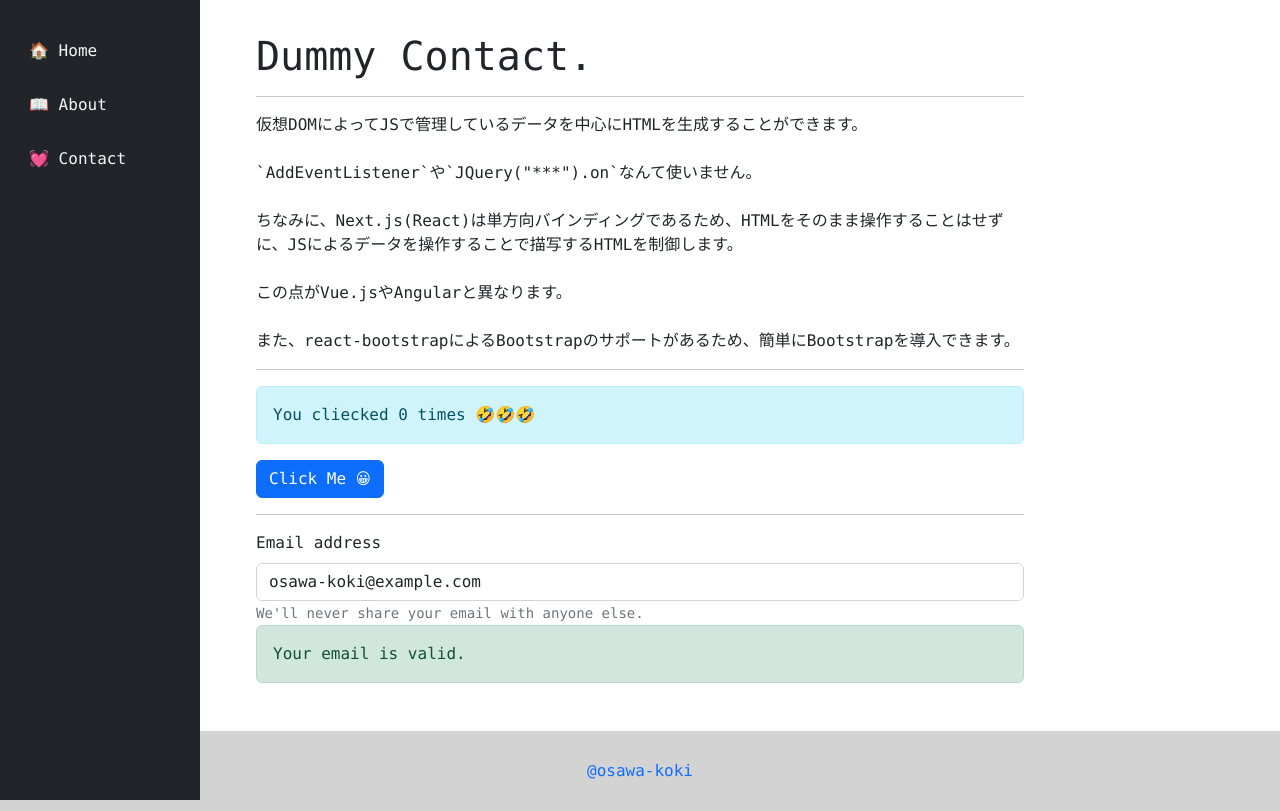
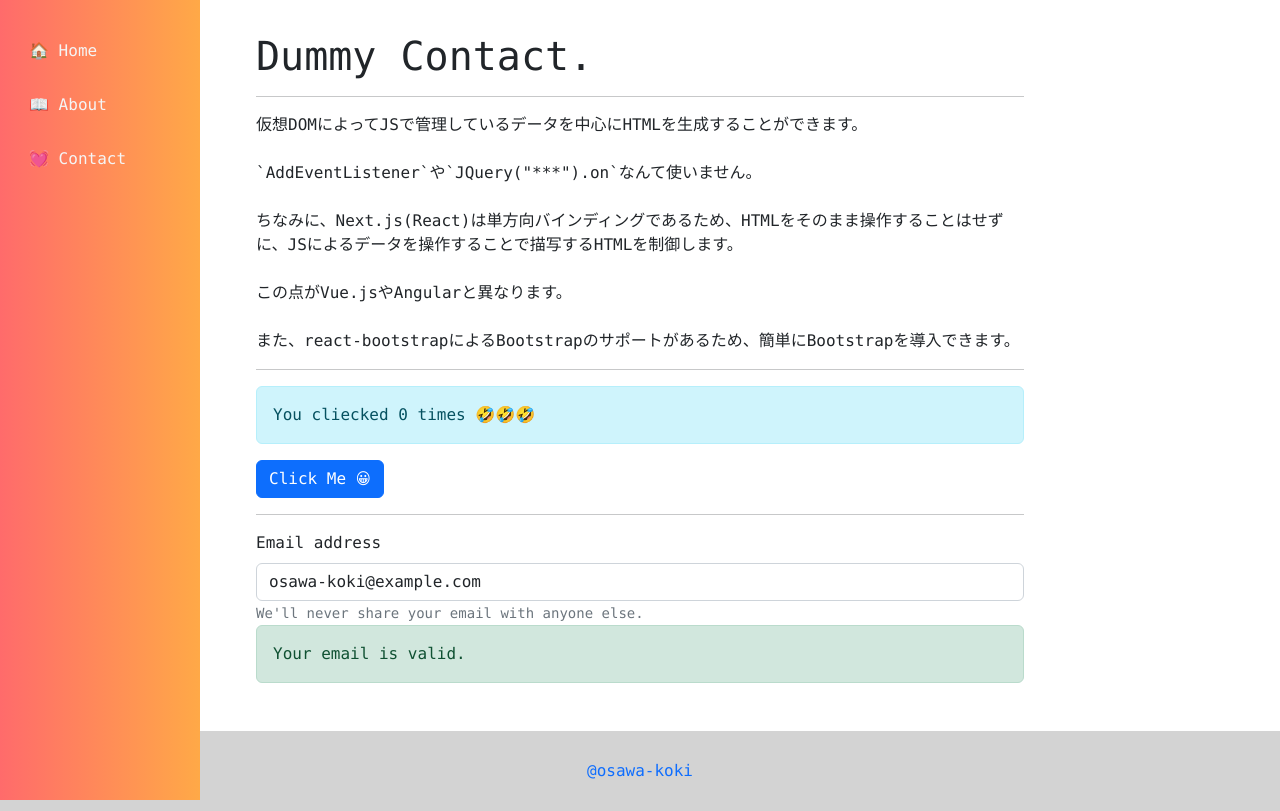
Before and after one commit to osawa-koki/SignalR-Nextjs-chat, a Next.js app in the folder client/: page /contact in a window 1280 px wide. Built offline with nearby package versions, Linux system fonts and the light colour scheme.

Commit message:
メニューの背景色変えた。

```diff
--- a/client/components/Menu.tsx
+++ b/client/components/Menu.tsx
@@ -25,7 +25,7 @@ function Menu() {
       {
         pages.map((page, index: number) => {
           return (
-            <Link key={index} href={page.path} className={`btn ${current_page === `${setting.basePath}${page.path}` ? 'btn-primary' : ''}`} onClick={PageChanged}>
+            <Link key={index} href={page.path} className={`btn ${current_page === `${setting.basePath}${page.path}` ? 'btn-light current' : ''}`} onClick={PageChanged}>
               {page.emoji}&nbsp;{page.name}
             </Link>
           )
--- a/client/styles/menu.scss
+++ b/client/styles/menu.scss
@@ -5,7 +5,7 @@
   top: 0;
   left: 0;
   margin: 0;
-  background-color: RGBA(33, 37, 41, var(--bs-bg-opacity, 1));
+  background-image: linear-gradient(90deg, #FF6B6B, #FFA947);
   z-index: 99;
   @include media-breakpoint-down(md) {
     margin: 0;
@@ -31,6 +31,9 @@
     color: whitesmoke;
     margin-top: 1rem;
     text-align: left;
+    &.current {
+      color: black;
+    }
   }
 }
 
```
